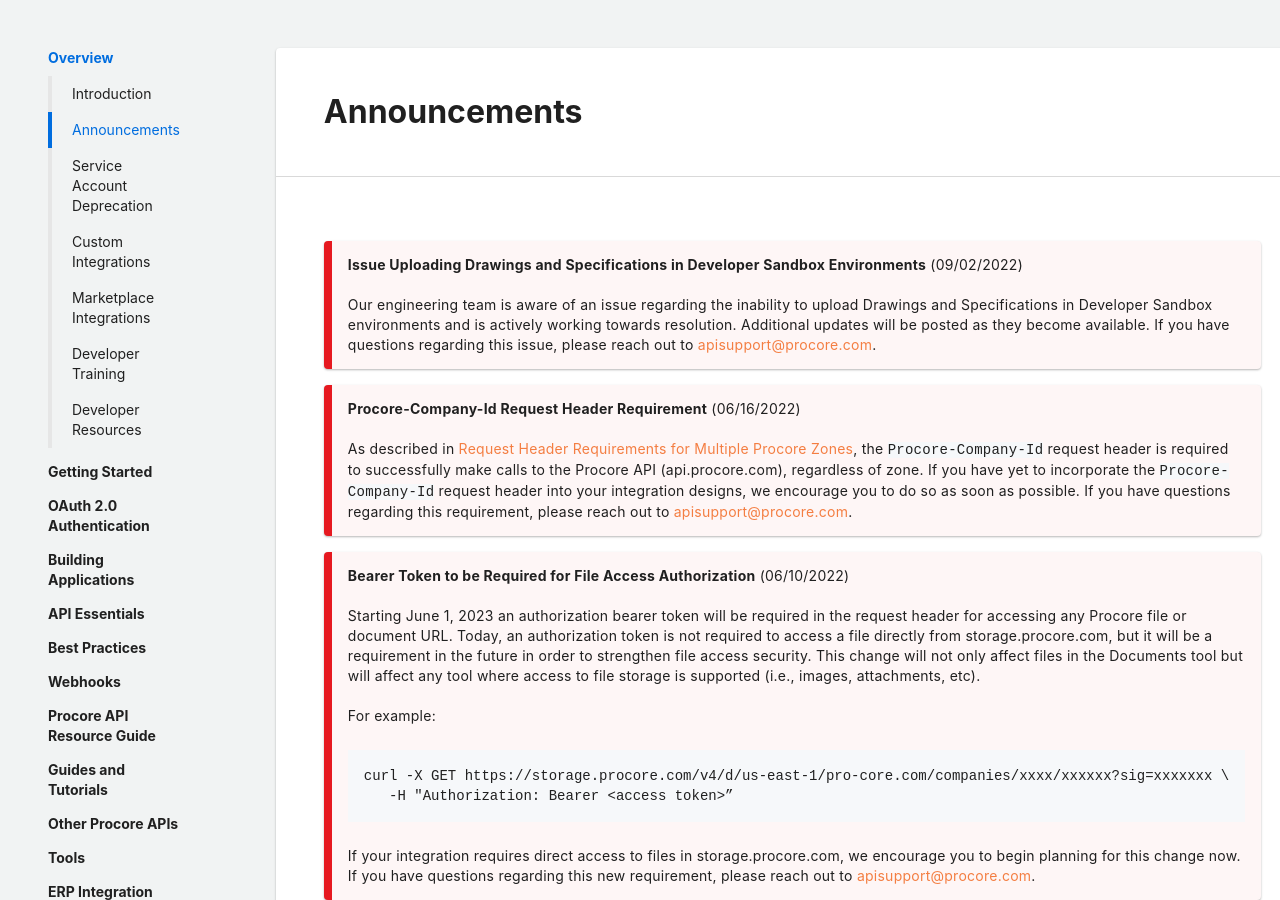
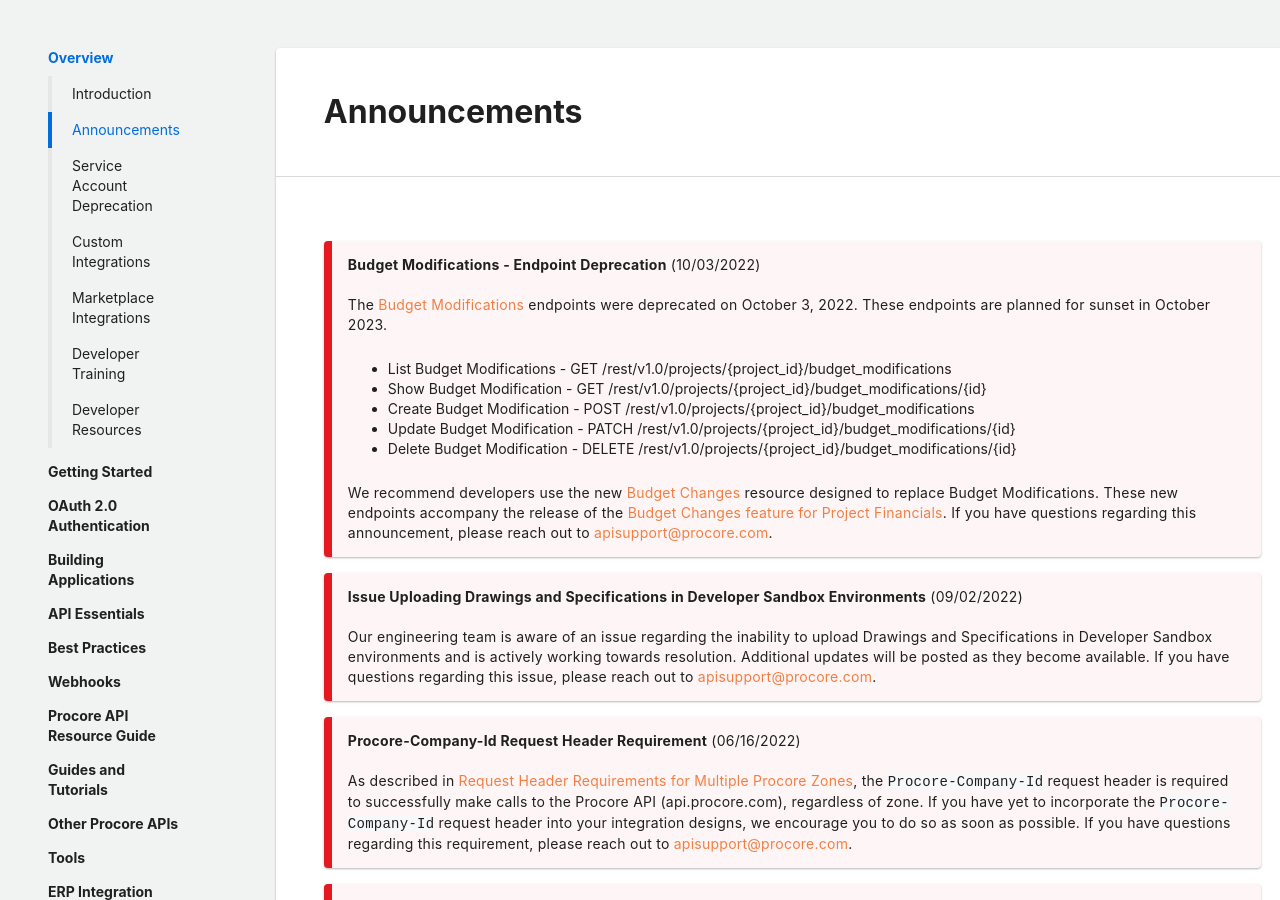
Before and after one commit to procore/documentation, a Jekyll site: the page built from overview/announcements.md, in a window 1280 px wide and 900 px high. Built offline with Jekyll 4.4.1, drawn with Linux system fonts in a browser that asks for light colours.

Commit message:
Adding budget mod deprecation announcement

```diff
--- a/overview/announcements.md
+++ b/overview/announcements.md
@@ -4,6 +4,20 @@ title: Announcements
 layout: default
 section_title: Overview
 ---
+
+>**Budget Modifications - Endpoint Deprecation** (10/03/2022)
+>
+>The [Budget Modifications](https://developers.procore.com/reference/rest/v1/budget-modifications?version=1.0) endpoints were deprecated on October 3, 2022.
+>These endpoints are planned for sunset in October 2023.
+> - List Budget Modifications - GET /rest/v1.0/projects/{project_id}/budget_modifications
+> - Show Budget Modification - GET /rest/v1.0/projects/{project_id}/budget_modifications/{id}
+> - Create Budget Modification - POST /rest/v1.0/projects/{project_id}/budget_modifications
+> - Update Budget Modification - PATCH /rest/v1.0/projects/{project_id}/budget_modifications/{id}
+> - Delete Budget Modification - DELETE /rest/v1.0/projects/{project_id}/budget_modifications/{id}
+>
+>We recommend developers use the new [Budget Changes](https://developers.procore.com/reference/rest/v1/budget-change?version=1.0) resource designed to replace Budget Modifications.
+>These new endpoints accompany the release of the [Budget Changes feature for Project Financials](https://support.procore.com/product-releases/new-releases/budget-new-budget-changes-feature-for-change-management-in-project-financials).
+>If you have questions regarding this announcement, please reach out to [apisupport@procore.com](mailto:apisupport@procore.com).
 
 >**Issue Uploading Drawings and Specifications in Developer Sandbox Environments** (09/02/2022)
 >
```
